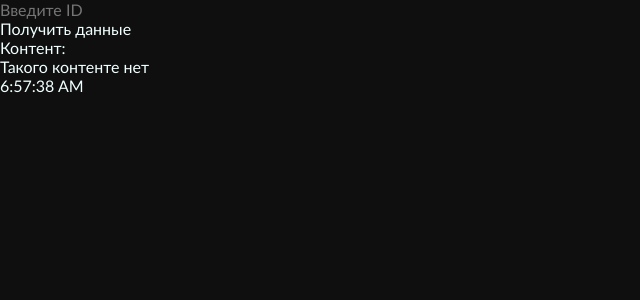
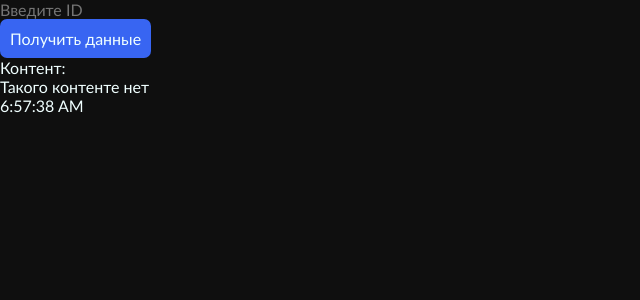
Before and after one commit to Kafka39/ReactApp, a React (Vite) app: page / in a window 1280 px wide. Shown: the top 300 px of the page, without its empty margins (0-640 px from the left). Built offline with nearby package versions, Linux system fonts and the light colour scheme.

Commit message:
События и css module

```diff
--- /dev/null
+++ b/src/components/Button/Button.jsx
@@ -0,0 +1,14 @@
+import classes from "./Button.module.css";
+
+export function Button({ children, buttonCliked, buttonIsActive }) {
+  return (
+    <button
+      onClick={buttonCliked}
+      className={`${
+        buttonIsActive ? classes.button : `${classes.button} ${classes.active}`
+      }`}
+    >
+      {children}
+    </button>
+  );
+}
--- /dev/null
+++ b/src/components/Button/Button.module.css
@@ -0,0 +1,9 @@
+.button {
+    background-color: #5865f2;
+    border-radius: 7px;
+    padding: 10px;
+}
+
+.active {
+    background-color: #3865f2;
+}
--- a/src/components/GetPosts/GetPosts.jsx
+++ b/src/components/GetPosts/GetPosts.jsx
@@ -1,7 +1,9 @@
 import { useState } from "react";
 
+import { Button } from "../Button/Button";
+
 export default function GetPosts() {
-  const [content, setContent] = useState("");
+  const [content, setContent] = useState(" ");
 
   function onSubmit(event) {
     const { value } = event.target.elements.inputValue;
@@ -19,13 +21,23 @@ export default function GetPosts() {
       .then((json) => setContent(json));
   }
 
+  function toggleButtonClick(e) {
+    console.log(e);
+  }
   return (
     <>
       <form onSubmit={onSubmit}>
         <p>
           <input type="text" name="inputValue" placeholder="Введите ID" />
         </p>
-        <button type="submit">Получить данные</button>
+
+        <Button
+          buttonIsActive={content.title}
+          buttonCliked={toggleButtonClick}
+          type="submit"
+        >
+          Получить данные
+        </Button>
       </form>
 
       <div>
```
